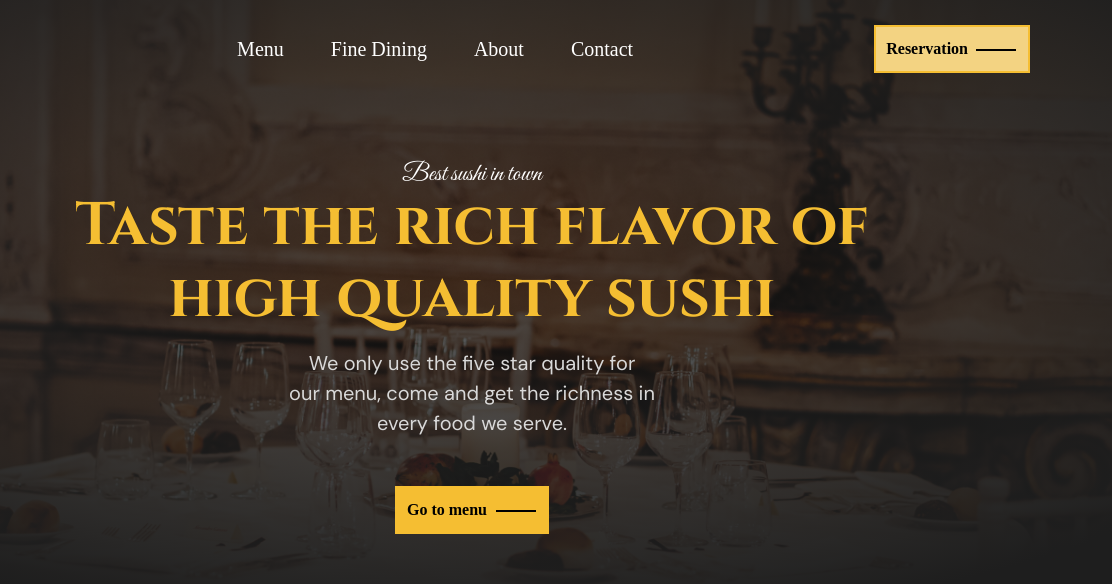
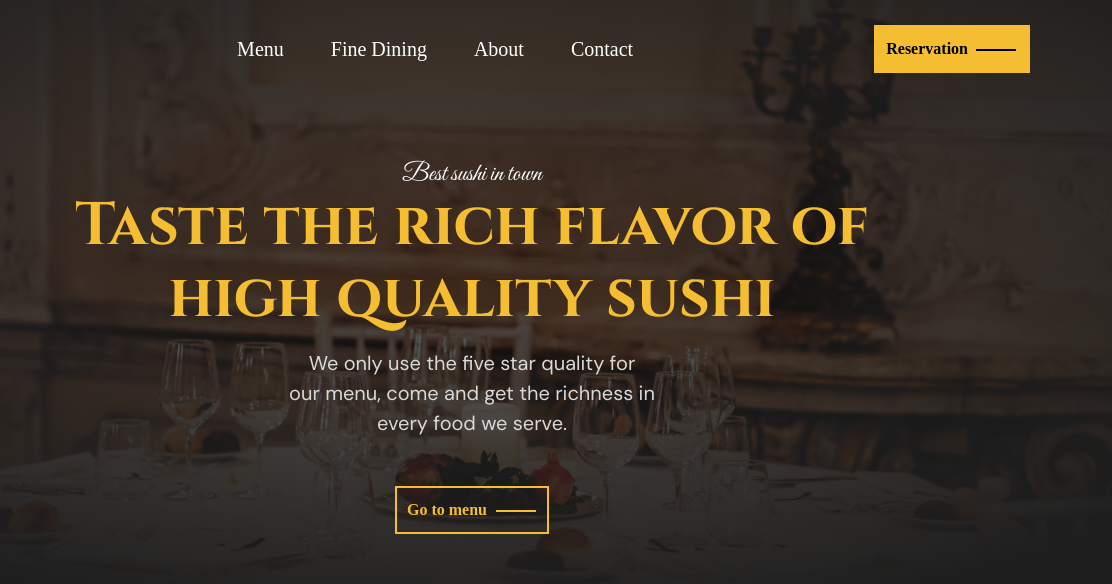
Before and after one commit to Creative-Md-Arif/LUXURAY-RESTAURENT-WEBSITE, a plain HTML site: page index.html in a window 1280 px wide. In both pictures the pointer is over the link "Reservation". Shown: the top 584 px of the page, 168-1280 px from the left. Drawn offline with nearby package versions, Linux system fonts and the light colour scheme; a web font is replaced by a local one.

Commit message:
Button-hover-add

```diff
--- a/css/style.css
+++ b/css/style.css
@@ -100,7 +100,10 @@ background-color: rgba(3, 0, 0, 0.861);
         transition: .3s;
     }
 
-    .header-btn a:hover::before{
+    .header-btn a:hover::before,
+    .banner-text a:hover::before,
+    .order-btn a:hover::before,
+    .about-btn a:hover::before{
       background-color: #000 !important;
     }
 
@@ -117,8 +120,11 @@ background-color: rgba(3, 0, 0, 0.861);
     }
 
 
-    .header-btn a:hover {
-     background-color: #F3D382;
+    .header-btn a:hover,
+    .banner-text a:hover,
+    .order-btn a:hover,
+    .about-btn a:hover{
+     background-color: #F5BE32;
      color: #000 !important;
     }
 /*  header section ends */
@@ -185,17 +191,18 @@ background-color: rgba(3, 0, 0, 0.861);
     height: 2px;
     top: 22px;
     left: 66%;
-    background-color:#000;
+    background-color:#F5BE32;
+    transition: .3s;
 }
 
 .banner-text a{
     border: 2px solid#F5BE32;
     padding: 10px 60px 10px  10px;
-    color: #000 !important;
+    color: #F5BE32 !important;
     font-size: 16px;
     font-weight: 600;
     font-family: 'Cormorant SC', serif;
-    background-color: #F5BE32;
+    transition: .3s;
 
 }
 
@@ -264,6 +271,7 @@ background-color: rgba(3, 0, 0, 0.861);
   top: 22px;
   left: 66%;
   background-color:#F5BE32;
+  transition: .3s ease;
 }
 
 .order-btn a{
@@ -273,6 +281,7 @@ background-color: rgba(3, 0, 0, 0.861);
   font-size: 16px;
   font-weight: 600;
   font-family: 'Cormorant SC', serif;
+  transition: .3s ease;
 
 }
 
@@ -596,6 +605,7 @@ background-color: rgba(3, 0, 0, 0.861);
   top: 22px;
   left: 70%;
   background-color:#F5BE32;
+  transition: .3s ease;
 }
 
 .about-btn a{
@@ -605,6 +615,7 @@ background-color: rgba(3, 0, 0, 0.861);
   font-size: 16px;
   font-weight: 600;
   font-family: 'Cormorant SC', serif;
+  transition: .3s ease;
 
 }
 /*  about part section ends */
```
